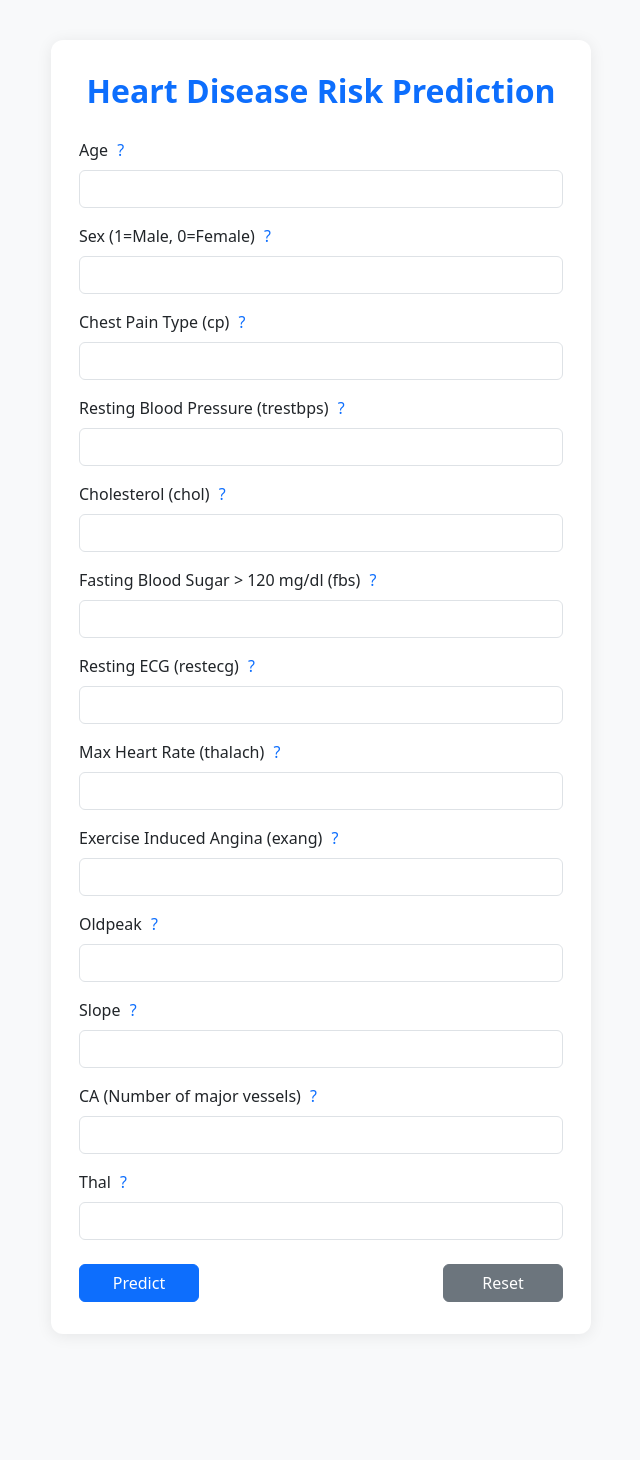
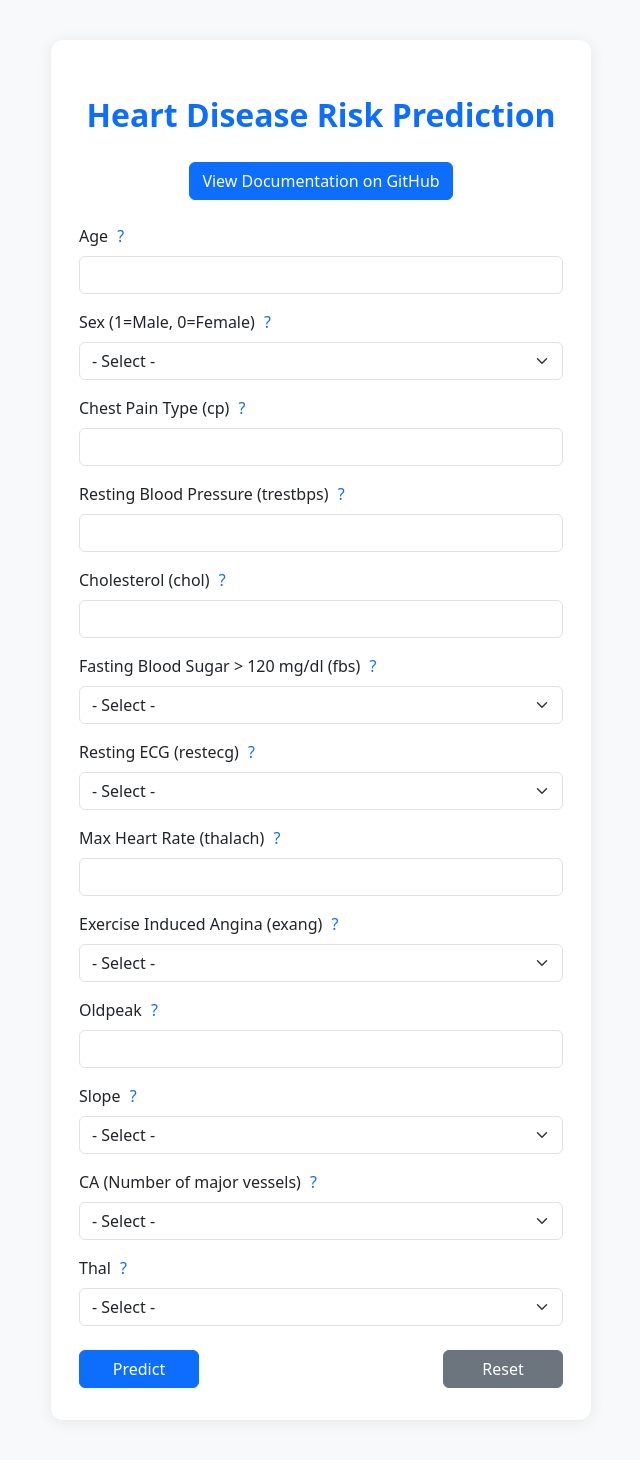
Before and after one commit to urc0der/ECG_Denoizing, a Flask app: page / in a window 1280 px wide. Shown: the whole page, without its empty margins (319-959 px from the left). Before the commit the page ends 1374 px from the top, so only its background shows below. Run offline with Flask 3, Linux system fonts and the light colour scheme.

Commit message:
UI fixed-iii

```diff
--- a/templates/index.html
+++ b/templates/index.html
@@ -2,17 +2,22 @@
 <html lang="en">
 <head>
     <meta charset="UTF-8">
-    <title>Heart Disease Risk Prediction</title>
+    <title>HeartWell</title>
     <!-- Bootstrap CSS -->
     <link href="https://cdn.jsdelivr.net/npm/bootstrap@5.3.2/dist/css/bootstrap.min.css" rel="stylesheet">
     <link rel="stylesheet" href="/static/style.css">
     <script src="/static/field_descriptions.js"></script>
+    <!-- Favicon Icon -->
+    <link rel="icon" href="/static/heart-ecg-line.png">
     <!-- Bootstrap JS (for modal, if needed) -->
     <script src="https://cdn.jsdelivr.net/npm/bootstrap@5.3.2/dist/js/bootstrap.bundle.min.js"></script>
 </head>
 <body>
 <div class="container">
-    <h2>Heart Disease Risk Prediction</h2>
+    <header class="text-center my-4">
+        <h2>Heart Disease Risk Prediction</h2>
+        <a href="https://github.com/hrsha03/heart-well" target="_blank" class="btn btn-primary">View Documentation on GitHub</a>
+    </header>
     <form method="post" id="predictForm" autocomplete="off">
         <div class="mb-3">
             <label class="form-label">Age <button type="button" class="desc-btn" onmouseenter="showDescription(event, 'age')" onmouseleave="hideDescription()">?</button></label>
@@ -20,7 +25,11 @@
         </div>
         <div class="mb-3">
             <label class="form-label">Sex (1=Male, 0=Female) <button type="button" class="desc-btn" onmouseenter="showDescription(event, 'sex')" onmouseleave="hideDescription()">?</button></label>
-            <input type="number" class="form-control" name="sex" min="0" max="1" required value="{{ form_data.get('sex', '') }}">
+            <select class="form-select" name="sex" required>
+                <option value="" disabled selected>- Select -</option>
+                <option value="1" {% if form_data.get('sex') == '1' %}selected{% endif %}>Male</option>
+                <option value="0" {% if form_data.get('sex') == '0' %}selected{% endif %}>Female</option>
+            </select>
         </div>
         <div class="mb-3">
             <label class="form-label">Chest Pain Type (cp) <button type="button" class="desc-btn" onmouseenter="showDescription(event, 'cp')" onmouseleave="hideDescription()">?</button></label>
@@ -36,11 +45,20 @@
         </div>
         <div class="mb-3">
             <label class="form-label">Fasting Blood Sugar > 120 mg/dl (fbs) <button type="button" class="desc-btn" onmouseenter="showDescription(event, 'fbs')" onmouseleave="hideDescription()">?</button></label>
-            <input type="number" class="form-control" name="fbs" min="0" max="1" required value="{{ form_data.get('fbs', '') }}">
+            <select class="form-select" name="fbs" required>
+                <option value="" disabled selected>- Select -</option>
+                <option value="1" {% if form_data.get('fbs') == '1' %}selected{% endif %}>True</option>
+                <option value="0" {% if form_data.get('fbs') == '0' %}selected{% endif %}>False</option>
+            </select>
         </div>
         <div class="mb-3">
             <label class="form-label">Resting ECG (restecg) <button type="button" class="desc-btn" onmouseenter="showDescription(event, 'restecg')" onmouseleave="hideDescription()">?</button></label>
-            <input type="number" class="form-control" name="restecg" min="0" max="2" required value="{{ form_data.get('restecg', '') }}">
+            <select class="form-select" name="restecg" required>
+                <option value="" disabled selected>- Select -</option>
+                <option value="0" {% if form_data.get('restecg') == '0' %}selected{% endif %}>Normal</option>
+                <option value="1" {% if form_data.get('restecg') == '1' %}selected{% endif %}>ST-T wave abnormality</option>
+                <option value="2" {% if form_data.get('restecg') == '2' %}selected{% endif %}>Left ventricular hypertrophy</option>
+            </select>
         </div>
         <div class="mb-3">
             <label class="form-label">Max Heart Rate (thalach) <button type="button" class="desc-btn" onmouseenter="showDescription(event, 'thalach')" onmouseleave="hideDescription()">?</button></label>
@@ -48,7 +66,11 @@
         </div>
         <div class="mb-3">
             <label class="form-label">Exercise Induced Angina (exang) <button type="button" class="desc-btn" onmouseenter="showDescription(event, 'exang')" onmouseleave="hideDescription()">?</button></label>
-            <input type="number" class="form-control" name="exang" min="0" max="1" required value="{{ form_data.get('exang', '') }}">
+            <select class="form-select" name="exang" required>
+                <option value="" disabled selected>- Select -</option>
+                <option value="1" {% if form_data.get('exang') == '1' %}selected{% endif %}>Yes</option>
+                <option value="0" {% if form_data.get('exang') == '0' %}selected{% endif %}>No</option>
+            </select>
         </div>
         <div class="mb-3">
             <label class="form-label">Oldpeak <button type="button" class="desc-btn" onmouseenter="showDescription(event, 'oldpeak')" onmouseleave="hideDescription()">?</button></label>
@@ -56,16 +78,33 @@
         </div>
         <div class="mb-3">
             <label class="form-label">Slope <button type="button" class="desc-btn" onmouseenter="showDescription(event, 'slope')" onmouseleave="hideDescription()">?</button></label>
-            <input type="number" class="form-control" name="slope" min="0" max="2" required value="{{ form_data.get('slope', '') }}">
+            <select class="form-select" name="slope" required>
+                <option value="" disabled selected>- Select -</option>
+                <option value="0" {% if form_data.get('slope') == '0' %}selected{% endif %}>Upsloping</option>
+                <option value="1" {% if form_data.get('slope') == '1' %}selected{% endif %}>Flat</option>
+                <option value="2" {% if form_data.get('slope') == '2' %}selected{% endif %}>Downsloping</option>
+            </select>
         </div>
         <div class="mb-3">
             <label class="form-label">CA (Number of major vessels) <button type="button" class="desc-btn" onmouseenter="showDescription(event, 'ca')" onmouseleave="hideDescription()">?</button></label>
-            <input type="number" class="form-control" name="ca" min="0" max="3" required value="{{ form_data.get('ca', '') }}">
+            <select class="form-select" name="ca" required>
+                <option value="" disabled selected>- Select -</option>
+                <option value="0" {% if form_data.get('ca') == '0' %}selected{% endif %}>0</option>
+                <option value="1" {% if form_data.get('ca') == '1' %}selected{% endif %}>1</option>
+                <option value="2" {% if form_data.get('ca') == '2' %}selected{% endif %}>2</option>
+                <option value="3" {% if form_data.get('ca') == '3' %}selected{% endif %}>3</option>
+            </select>
         </div>
         <div class="mb-3">
             <label class="form-label">Thal <button type="button" class="desc-btn" onmouseenter="showDescription(event, 'thal')" onmouseleave="hideDescription()">?</button></label>
     <div id="descTooltip" class="desc-tooltip"></div>
-            <input type="number" class="form-control" name="thal" min="0" max="3" required value="{{ form_data.get('thal', '') }}">
+            <select class="form-select" name="thal" required>
+                <option value="" disabled selected>- Select -</option>
+                <option value="0" {% if form_data.get('thal') == '0' %}selected{% endif %}>Unknown</option>
+                <option value="1" {% if form_data.get('thal') == '1' %}selected{% endif %}>Normal</option>
+                <option value="2" {% if form_data.get('thal') == '2' %}selected{% endif %}>Fixed defect</option>
+                <option value="3" {% if form_data.get('thal') == '3' %}selected{% endif %}>Reversible defect</option>
+            </select>
         </div>
         <div class="d-flex justify-content-between mt-4">
             <button type="submit" class="btn btn-primary">Predict</button>
```
Also changed, not shown: static/heart-ecg-line.png (added).
